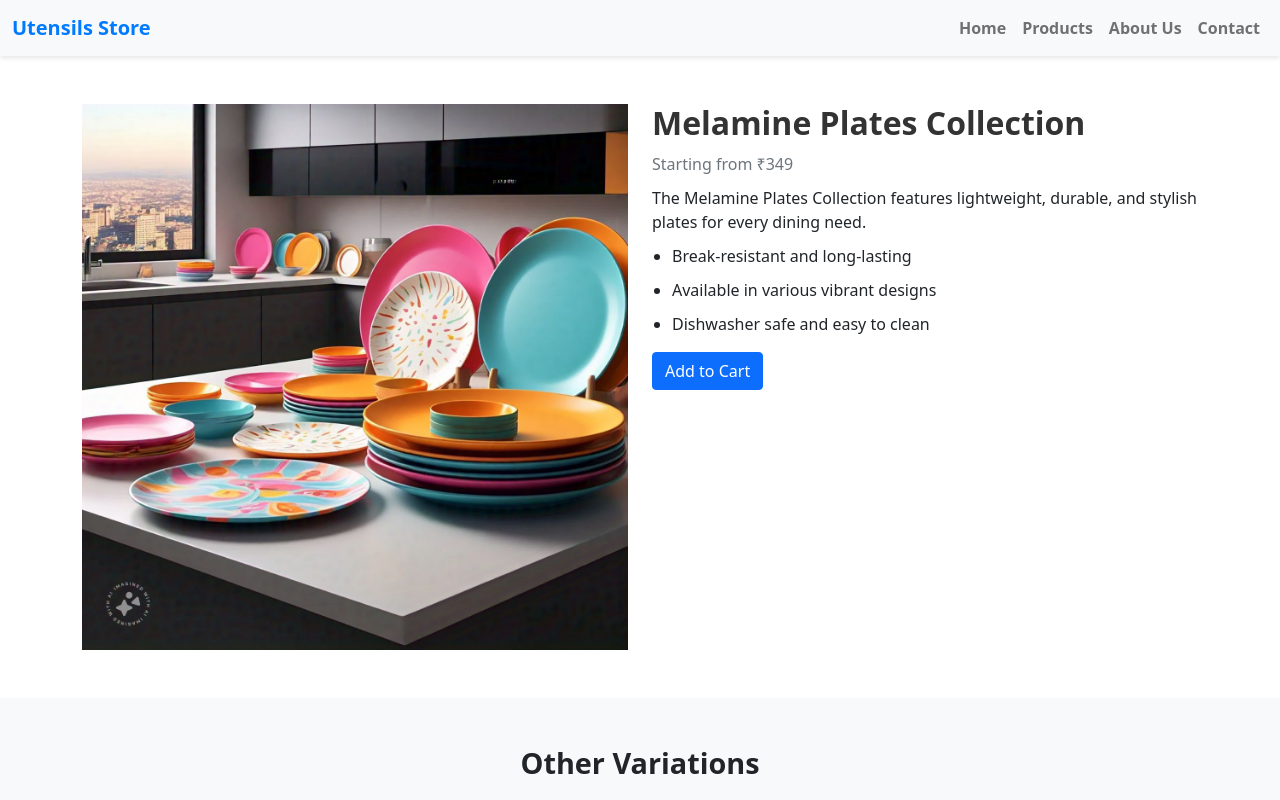
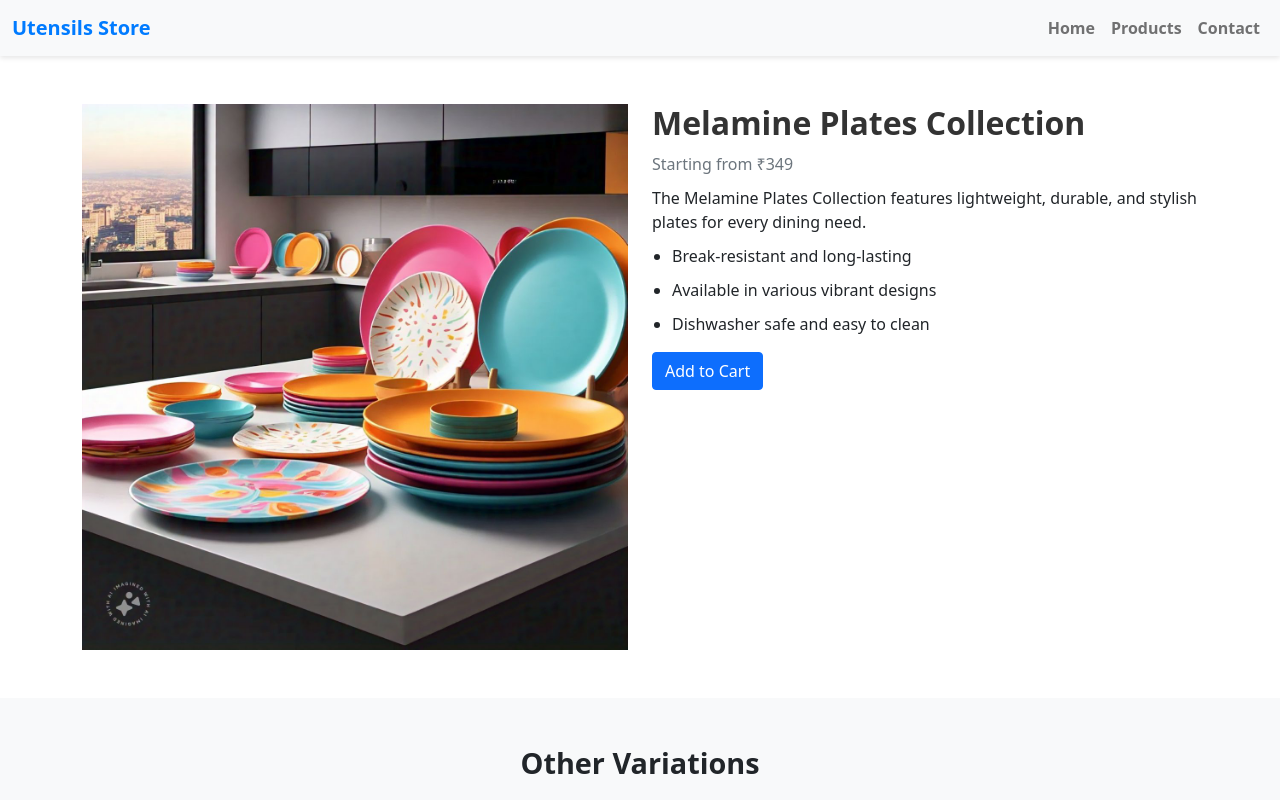
Before and after one commit to YasirkhanML/Utensils_Proj, a plain HTML site: page indexproduct3.html in a window 1280 px wide. Shown: the top 800 px of the page. Drawn offline with nearby package versions, Linux system fonts and the light colour scheme.

Commit message:
Update indexproduct3.html

```diff
--- a/indexproduct3.html
+++ b/indexproduct3.html
@@ -21,7 +21,7 @@
                 <ul class="navbar-nav">
                     <li class="nav-item"><a class="nav-link" href="./index.html">Home</a></li>
                     <li class="nav-item"><a class="nav-link" href="./product.html">Products</a></li>
-                    <li class="nav-item"><a class="nav-link" href="./about.html">About Us</a></li>
+
                     <li class="nav-item"><a class="nav-link" href="./contact.html">Contact</a></li>
                 </ul>
             </div>
```
